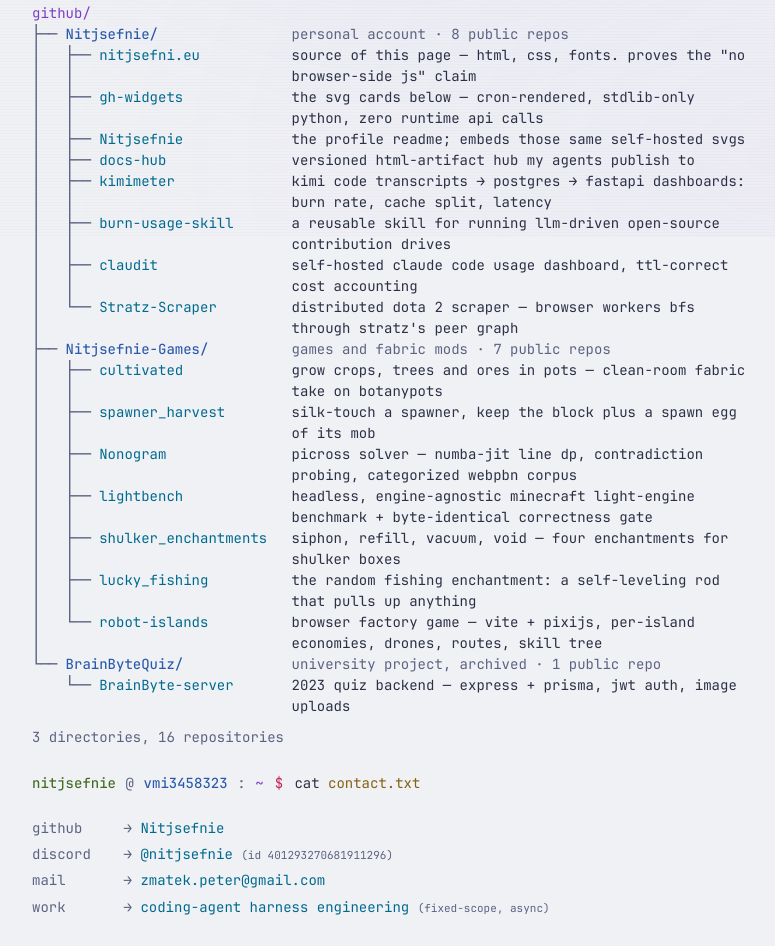
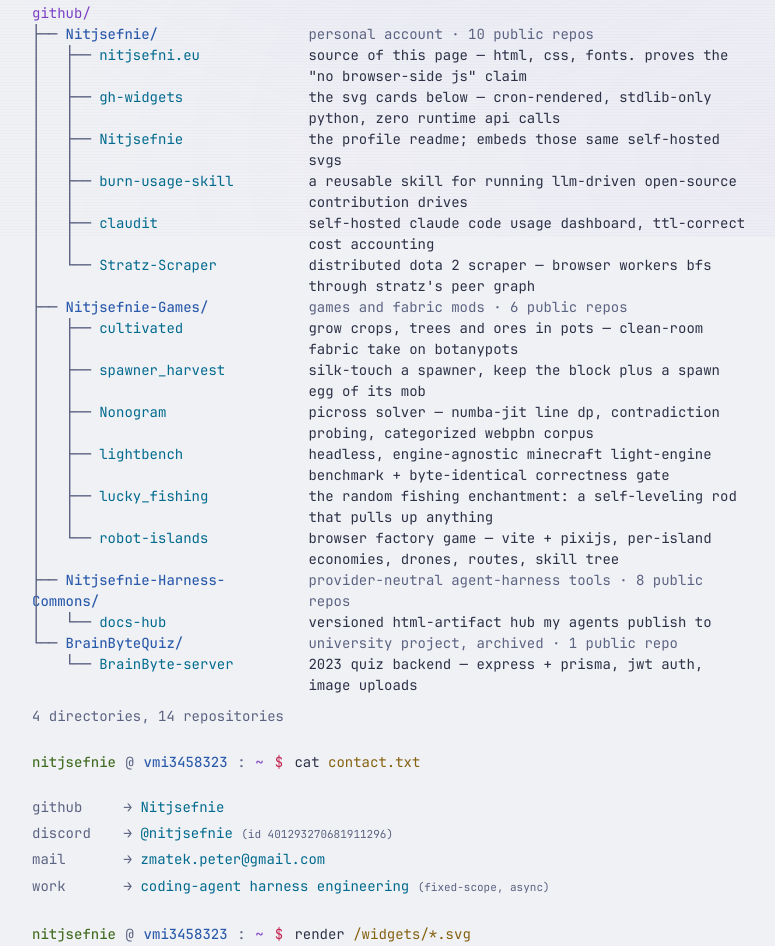
Before and after one commit to Nitjsefnie/nitjsefni.eu, a plain HTML site: page index.html in a window 1280 px wide. Shown: the part 563-1509 px from the top of the page, without its empty margins (248-1023 px from the left). Drawn offline with Linux system fonts and the light colour scheme.

Commit message:
fix(index): drop dead and moved repository links, recount the tree
Remove the 404 kimimeter and codexmeter entries and the shulker_enchantments
entry that now redirects to an unrelated account. Move docs-hub under a new
Nitjsefnie-Harness-Commons directory, refresh the per-account repository
counts and the closing totals, and widen the tree's name column so the new
directory name does not wrap. On the consulting page, fold the Codex and Kimi
claim into the claudit entry.

Co-Authored-By: Claude Sonnet 5.5 <noreply@anthropic.com>

```diff
--- a/index.html
+++ b/index.html
@@ -173,7 +173,7 @@
        y -400..1120 at 1000 upem), so consecutive rows only join if the row
        pitch stays under that — hence line-height 1.5 and no row padding.
        Still breaks wherever a description wraps to a second line. */
-    .tree li    { grid-template-columns: 29ch 1fr; line-height: 1.5; padding: 0; }
+    .tree li    { grid-template-columns: 31ch 1fr; line-height: 1.5; padding: 0; }
     .contact li { grid-template-columns: 9ch 1fr; }
     .whoami .k, .tree .k, .contact .k { color: var(--comment); }
     .whoami .v, .tree .v, .contact .v { color: var(--fg); }
@@ -204,7 +204,7 @@
       user-select: none;
     }
     /* the ├── glyph is already the pointer — drop .output's "→ " prefix here,
-       it would also push the longest node past the 29ch column */
+       it would also push the longest node past the 31ch column */
     .tree a::before, .tree a:hover::before { content: none; }
     .tree .root .k  { color: var(--purple); }
     .tree .org .k a { color: var(--blue); font-weight: 500; }
@@ -338,29 +338,29 @@
   <ul class="tree output">
     <li class="root"><span class="k">github/</span></li>
 
-    <li class="org ra"><span class="k"><span class="g">├── </span><a href="https://github.com/Nitjsefnie">Nitjsefnie/</a><span class="c" aria-hidden="true">│<br>│<br>│<br>│</span></span> <span class="v">personal account · 8 public repos</span></li>
+    <li class="org ra"><span class="k"><span class="g">├── </span><a href="https://github.com/Nitjsefnie">Nitjsefnie/</a><span class="c" aria-hidden="true">│<br>│<br>│<br>│</span></span> <span class="v">personal account · 10 public repos</span></li>
     <li class="ra rb"><span class="k"><span class="g">│   ├── </span><a href="https://github.com/Nitjsefnie/nitjsefni.eu">nitjsefni.eu</a><span class="c" aria-hidden="true">│   │<br>│   │<br>│   │<br>│   │</span></span> <span class="v">source of this page — html, css, fonts. proves the "no browser-side js" claim</span></li>
     <li class="ra rb"><span class="k"><span class="g">│   ├── </span><a href="https://github.com/Nitjsefnie/gh-widgets">gh-widgets</a><span class="c" aria-hidden="true">│   │<br>│   │<br>│   │<br>│   │</span></span> <span class="v">the svg cards below — cron-rendered, stdlib-only python, zero runtime api calls</span></li>
     <li class="ra rb"><span class="k"><span class="g">│   ├── </span><a href="https://github.com/Nitjsefnie/Nitjsefnie">Nitjsefnie</a><span class="c" aria-hidden="true">│   │<br>│   │<br>│   │<br>│   │</span></span> <span class="v">the profile readme; embeds those same self-hosted svgs</span></li>
-    <li class="ra rb"><span class="k"><span class="g">│   ├── </span><a href="https://github.com/Nitjsefnie/docs-hub">docs-hub</a><span class="c" aria-hidden="true">│   │<br>│   │<br>│   │<br>│   │</span></span> <span class="v">versioned html-artifact hub my agents publish to</span></li>
-    <li class="ra rb"><span class="k"><span class="g">│   ├── </span><a href="https://github.com/Nitjsefnie/kimimeter">kimimeter</a><span class="c" aria-hidden="true">│   │<br>│   │<br>│   │<br>│   │</span></span> <span class="v">kimi code transcripts → postgres → fastapi dashboards: burn rate, cache split, latency</span></li>
     <li class="ra rb"><span class="k"><span class="g">│   ├── </span><a href="https://github.com/Nitjsefnie/burn-usage-skill">burn-usage-skill</a><span class="c" aria-hidden="true">│   │<br>│   │<br>│   │<br>│   │</span></span> <span class="v">a reusable skill for running llm-driven open-source contribution drives</span></li>
     <li class="ra rb"><span class="k"><span class="g">│   ├── </span><a href="https://github.com/Nitjsefnie/claudit">claudit</a><span class="c" aria-hidden="true">│   │<br>│   │<br>│   │<br>│   │</span></span> <span class="v">self-hosted claude code usage dashboard, ttl-correct cost accounting</span></li>
     <li class="ra"><span class="k"><span class="g">│   └── </span><a href="https://github.com/Nitjsefnie/Stratz-Scraper">Stratz-Scraper</a><span class="c" aria-hidden="true">│<br>│<br>│<br>│</span></span> <span class="v">distributed dota 2 scraper — browser workers bfs through stratz's peer graph</span></li>
 
-    <li class="org ra"><span class="k"><span class="g">├── </span><a href="https://github.com/Nitjsefnie-Games">Nitjsefnie-Games/</a><span class="c" aria-hidden="true">│<br>│<br>│<br>│</span></span> <span class="v">games and fabric mods · 7 public repos</span></li>
+    <li class="org ra"><span class="k"><span class="g">├── </span><a href="https://github.com/Nitjsefnie-Games">Nitjsefnie-Games/</a><span class="c" aria-hidden="true">│<br>│<br>│<br>│</span></span> <span class="v">games and fabric mods · 6 public repos</span></li>
     <li class="ra rb"><span class="k"><span class="g">│   ├── </span><a href="https://github.com/Nitjsefnie-Games/cultivated">cultivated</a><span class="c" aria-hidden="true">│   │<br>│   │<br>│   │<br>│   │</span></span> <span class="v">grow crops, trees and ores in pots — clean-room fabric take on botanypots</span></li>
     <li class="ra rb"><span class="k"><span class="g">│   ├── </span><a href="https://github.com/Nitjsefnie-Games/spawner_harvest">spawner_harvest</a><span class="c" aria-hidden="true">│   │<br>│   │<br>│   │<br>│   │</span></span> <span class="v">silk-touch a spawner, keep the block plus a spawn egg of its mob</span></li>
     <li class="ra rb"><span class="k"><span class="g">│   ├── </span><a href="https://github.com/Nitjsefnie-Games/Nonogram">Nonogram</a><span class="c" aria-hidden="true">│   │<br>│   │<br>│   │<br>│   │</span></span> <span class="v">picross solver — numba-jit line dp, contradiction probing, categorized webpbn corpus</span></li>
     <li class="ra rb"><span class="k"><span class="g">│   ├── </span><a href="https://github.com/Nitjsefnie-Games/lightbench">lightbench</a><span class="c" aria-hidden="true">│   │<br>│   │<br>│   │<br>│   │</span></span> <span class="v">headless, engine-agnostic minecraft light-engine benchmark + byte-identical correctness gate</span></li>
-    <li class="ra rb"><span class="k"><span class="g">│   ├── </span><a href="https://github.com/Nitjsefnie-Games/shulker_enchantments">shulker_enchantments</a><span class="c" aria-hidden="true">│   │<br>│   │<br>│   │<br>│   │</span></span> <span class="v">siphon, refill, vacuum, void — four enchantments for shulker boxes</span></li>
     <li class="ra rb"><span class="k"><span class="g">│   ├── </span><a href="https://github.com/Nitjsefnie-Games/lucky_fishing">lucky_fishing</a><span class="c" aria-hidden="true">│   │<br>│   │<br>│   │<br>│   │</span></span> <span class="v">the random fishing enchantment: a self-leveling rod that pulls up anything</span></li>
     <li class="ra"><span class="k"><span class="g">│   └── </span><a href="https://github.com/Nitjsefnie-Games/robot-islands">robot-islands</a><span class="c" aria-hidden="true">│<br>│<br>│<br>│</span></span> <span class="v">browser factory game — vite + pixijs, per-island economies, drones, routes, skill tree</span></li>
+
+    <li class="org ra"><span class="k"><span class="g">├── </span><a href="https://github.com/Nitjsefnie-Harness-Commons">Nitjsefnie-Harness-Commons/</a><span class="c" aria-hidden="true">│<br>│<br>│<br>│</span></span> <span class="v">provider-neutral agent-harness tools · 8 public repos</span></li>
+    <li class="ra"><span class="k"><span class="g">│   └── </span><a href="https://github.com/Nitjsefnie-Harness-Commons/docs-hub">docs-hub</a><span class="c" aria-hidden="true">│<br>│<br>│<br>│</span></span> <span class="v">versioned html-artifact hub my agents publish to</span></li>
 
     <li class="org"><span class="k"><span class="g">└── </span><a href="https://github.com/BrainByteQuiz">BrainByteQuiz/</a></span> <span class="v">university project, archived · 1 public repo</span></li>
     <li><span class="k"><span class="g">    └── </span><a href="https://github.com/BrainByteQuiz/BrainByte-server">BrainByte-server</a></span> <span class="v">2023 quiz backend — express + prisma, jwt auth, image uploads</span></li>
 
-    <li class="report"><span class="k">3 directories, 16 repositories</span></li>
+    <li class="report"><span class="k">4 directories, 14 repositories</span></li>
   </ul>
 
   <div class="prompt">
```
Also changed, not shown: consulting/index.html (+3 -8 lines).
